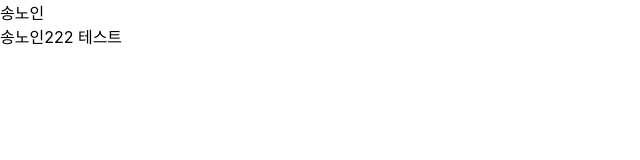
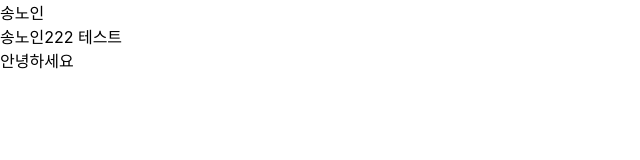
Before and after one commit to SongNoin/lab, a Next.js app in the folder testproject/: page /song in a window 1280 px wide. Shown: the top 160 px of the page, without its empty margins (0-640 px from the left). Built offline with nearby package versions, Linux system fonts and the light colour scheme.

Commit message:
송폴더 안녕하세요 추가 커밋 메시지

```diff
--- a/testproject/pages/song/index.js
+++ b/testproject/pages/song/index.js
@@ -3,6 +3,7 @@ export default function SongPage() {
     <>
       <div>송노인</div>
       <div>송노인222 테스트</div>
+      <div>안녕하세요</div>
     </>
   );
 }
```
